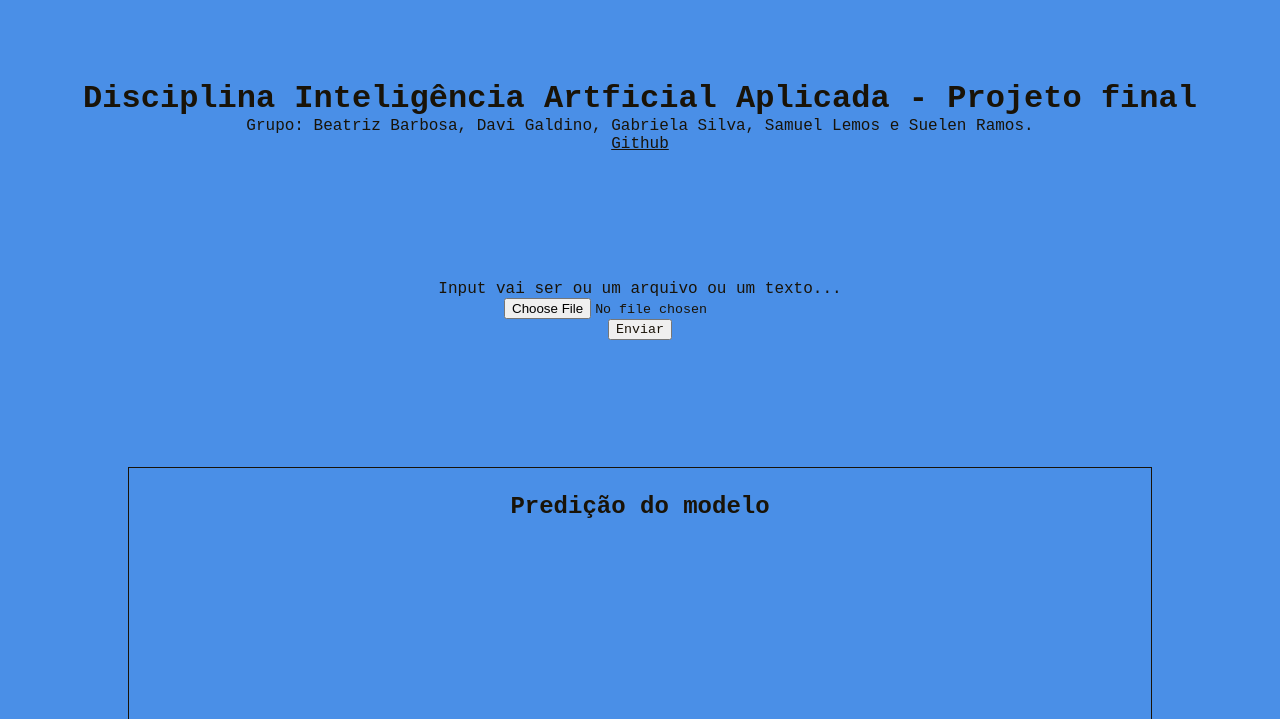
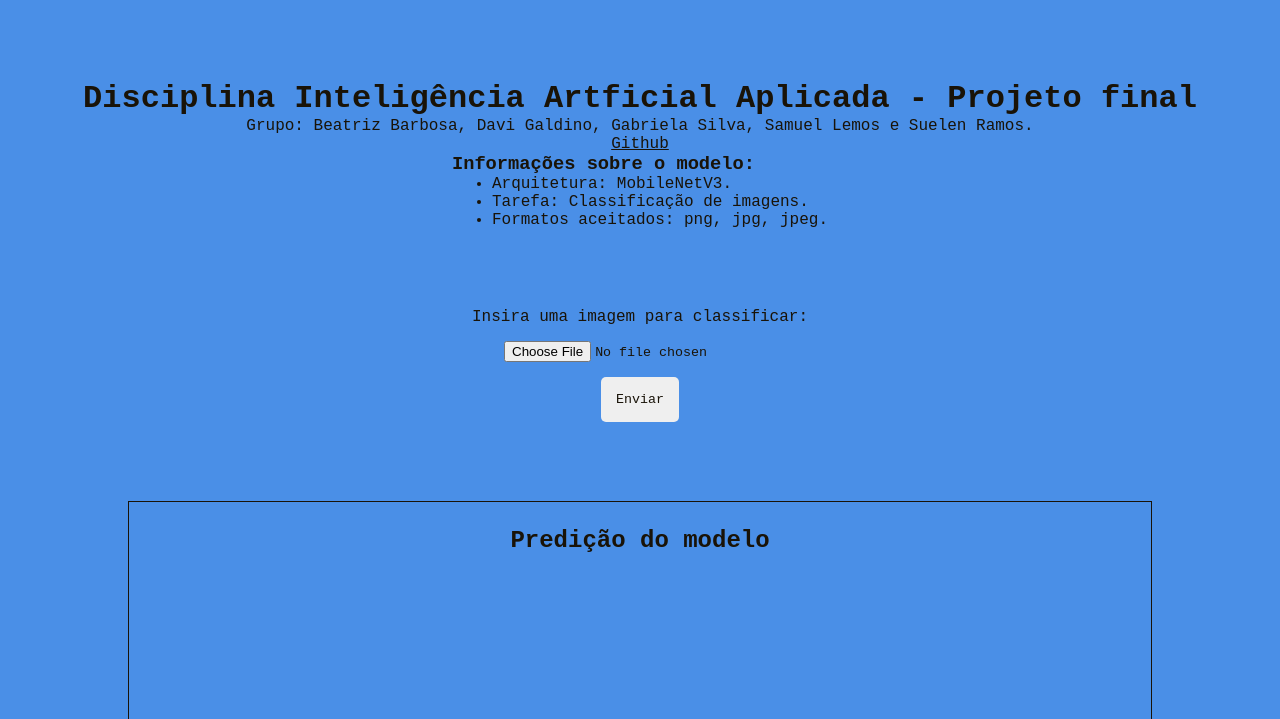
Before and after one commit to bea-codes/AI-model-deploy, a Flask app: page / in a window 1280 px wide. Shown: the top 719 px of the page. Run offline with Flask 2, Linux system fonts and the light colour scheme.

Commit message:
added info and os.remove()

```diff
--- a/app.py
+++ b/app.py
@@ -65,6 +65,7 @@ def predict():
         file.save(os.path.join(app.config["UPLOAD_FOLDER"], filename))
 
     class_predictions = alexnetPredict(f"./images/{filename}")
+    os.remove(f"./images/{filename}")
 
     return render_template("index.html", prediction_result=class_predictions)
 
--- a/static/style.css
+++ b/static/style.css
@@ -56,3 +56,24 @@ h1{
 	margin-top: 25px;
 	margin-bottom: 50px;
 }
+
+.grupo{
+  text-align: left;
+}
+
+#submit{
+  border: none;
+  border-radius: 5px;
+  padding: 15px;
+  margin-top: 15px;
+  cursor: pointer;
+}
+
+#submit:hover{
+  background-color: #0d60cc;
+}
+
+input{
+  margin-top: 15px;
+  cursor: pointer;
+}
--- a/templates/index.html
+++ b/templates/index.html
@@ -13,15 +13,22 @@
     <div class="wrapper flex">
       <h1>Disciplina Inteligência Artficial Aplicada - Projeto final</h1>
       <div class="flex">
-      <p>Grupo: Beatriz Barbosa, Davi Galdino,  Gabriela Silva, Samuel Lemos e Suelen Ramos.</p>
+      <p class="grupo">Grupo: Beatriz Barbosa, Davi Galdino,  Gabriela Silva, Samuel Lemos e Suelen Ramos.</p>
       <a href="https://github.com/bea-codes/final-project-ai">Github</a>
-
+      <div class="info">
+        <h3>Informações sobre o modelo:</h2>
+        <ul>
+          <li>Arquitetura: MobileNetV3.</li>
+          <li>Tarefa: Classificação de imagens.</li>
+          <li>Formatos aceitados: png, jpg, jpeg.</li>
+        </ul>
+      </div>
       </div>
       <form action="{{url_for('predict')}}" method="post" class="flex" enctype=multipart/form-data>
-        <p>Input vai ser ou um arquivo ou um texto...</p>
+        <p>Insira uma imagem para classificar: </p>
         <!-- <input type="text" name="input" required="required"/> -->
-        <input type="file" name=file_input id="" required="required"/>
-        <button type="submit" value="Upload">Enviar</button>
+        <input type="file" name=file_input id="input" required="required"/>
+        <button type="submit" value="Upload" id="submit">Enviar</button>
       </form>
       <div class="prediction">
 		<h2>Predição do modelo</h2>
```
Also changed, not shown: images/dog.jpg (added), images/fusca.jpg (added).
